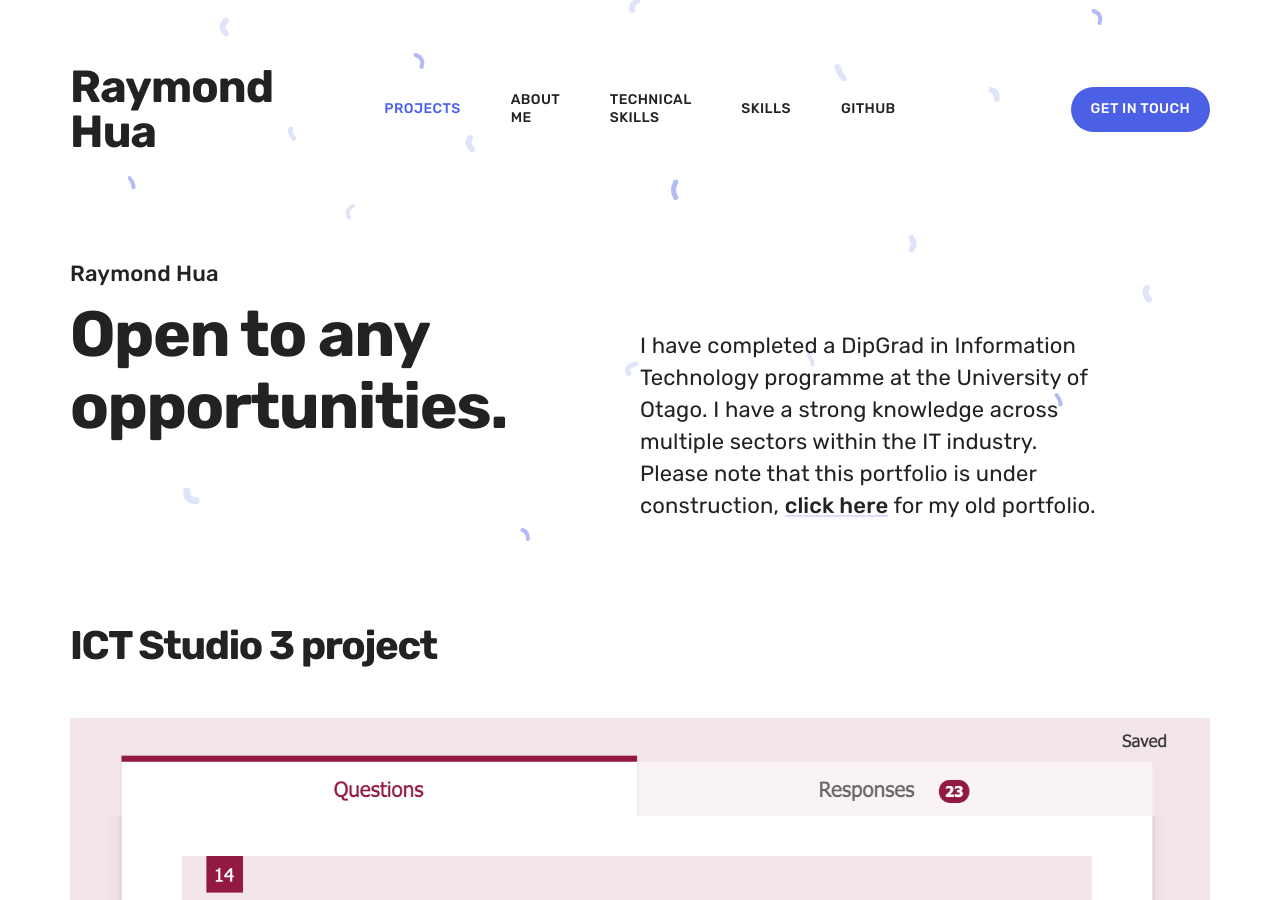
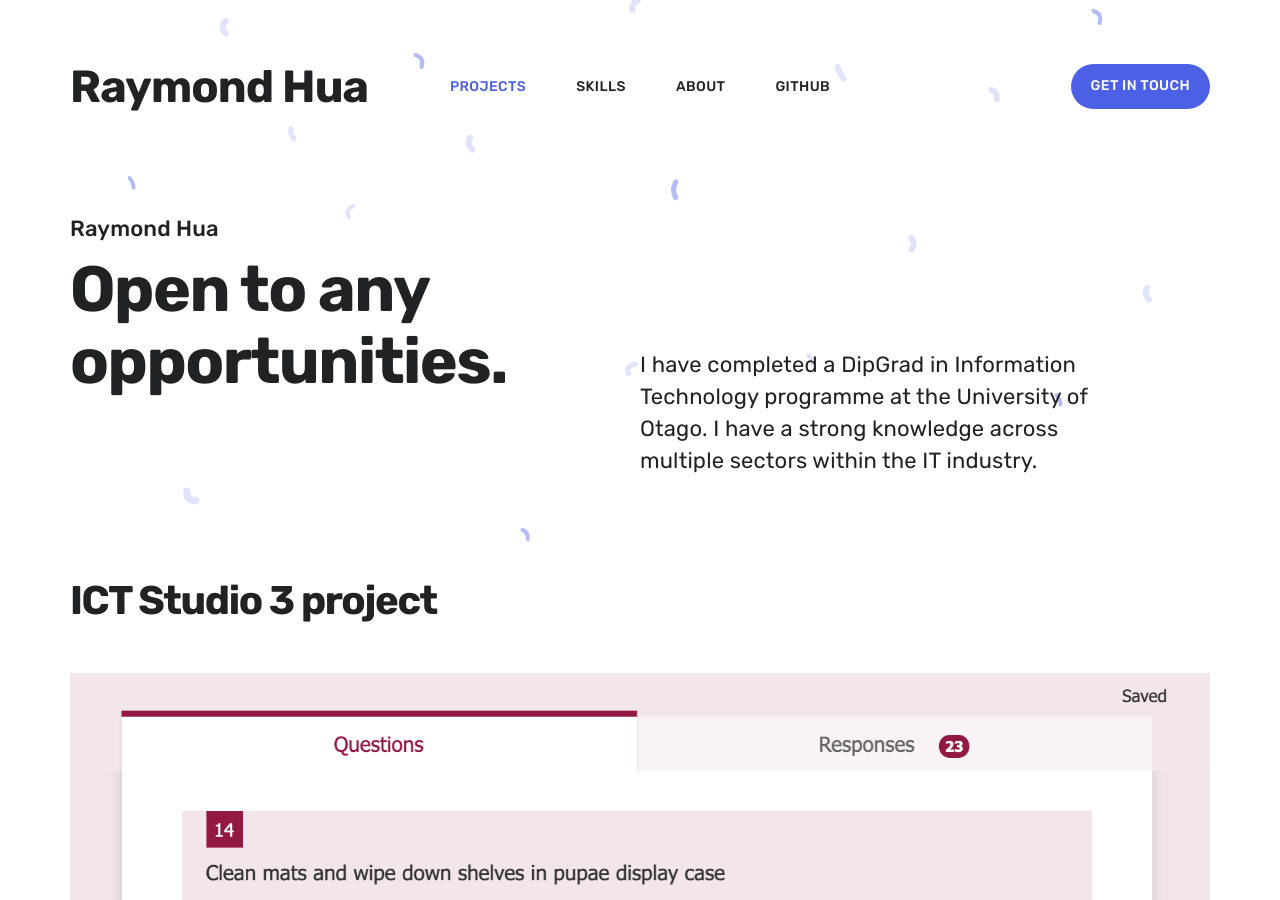
Before and after one commit to raymondhua/raymondhua.github.io, a Jekyll site: the page built from index.html, in a window 1280 px wide and 900 px high. Built offline with Jekyll 4.4.1, drawn with Linux system fonts in a browser that asks for light colours; nearby versions of some CDN libraries.

Commit message:
Removed links to old portfolio

```diff
--- a/_data/settings.yml
+++ b/_data/settings.yml
@@ -10,14 +10,14 @@
   menu_items:
     - title: 'Projects'
       url: '/'
-    - title: 'About Me'
-      url: '/about-me/'
-    - title: 'Technical Skills'
-      url: '/technical-skills/'
     - title: 'Skills'
       url: '/skills/'
+    - title: 'About'
+      url: '/about/'
     - title: 'GitHub'
       url: 'https://github.com/raymondhua'
+    # - title: 'Personal Skills'
+    #   url: '/personal-skills/'
     # - title: 'Blog'
     #   url: '/blog/'
 
--- a/_pages/technical-skills.md
+++ b/_pages/technical-skills.md
@@ -1,6 +1,6 @@
 ---
 title: "Technical Skills"
-permalink: /technical-skills/
+permalink: /skills/
 layout: page
 author_profile: true
 accent_color: '#4C60E6'
--- a/index.html
+++ b/index.html
@@ -2,7 +2,7 @@
 layout: default
 overtitle: Raymond Hua
 title: Open to any opportunities.
-description: I have completed a DipGrad in Information Technology programme at the University of Otago. I have a strong knowledge across multiple sectors within the IT industry. Please note that this portfolio is under construction, <a href="https://raymondhua.github.io/old-portfolio/" >click here</a> for my old portfolio.
+description: I have completed a DipGrad in Information Technology programme at the University of Otago. I have a strong knowledge across multiple sectors within the IT industry.
 featured_image: /images/social.jpg
 ---
 
```
Also changed, not shown: _layouts/about.html (added, +30 -0 lines), _pages/about-me.md (+3 -5 lines), _pages/skills.md (+1 -1 lines).
